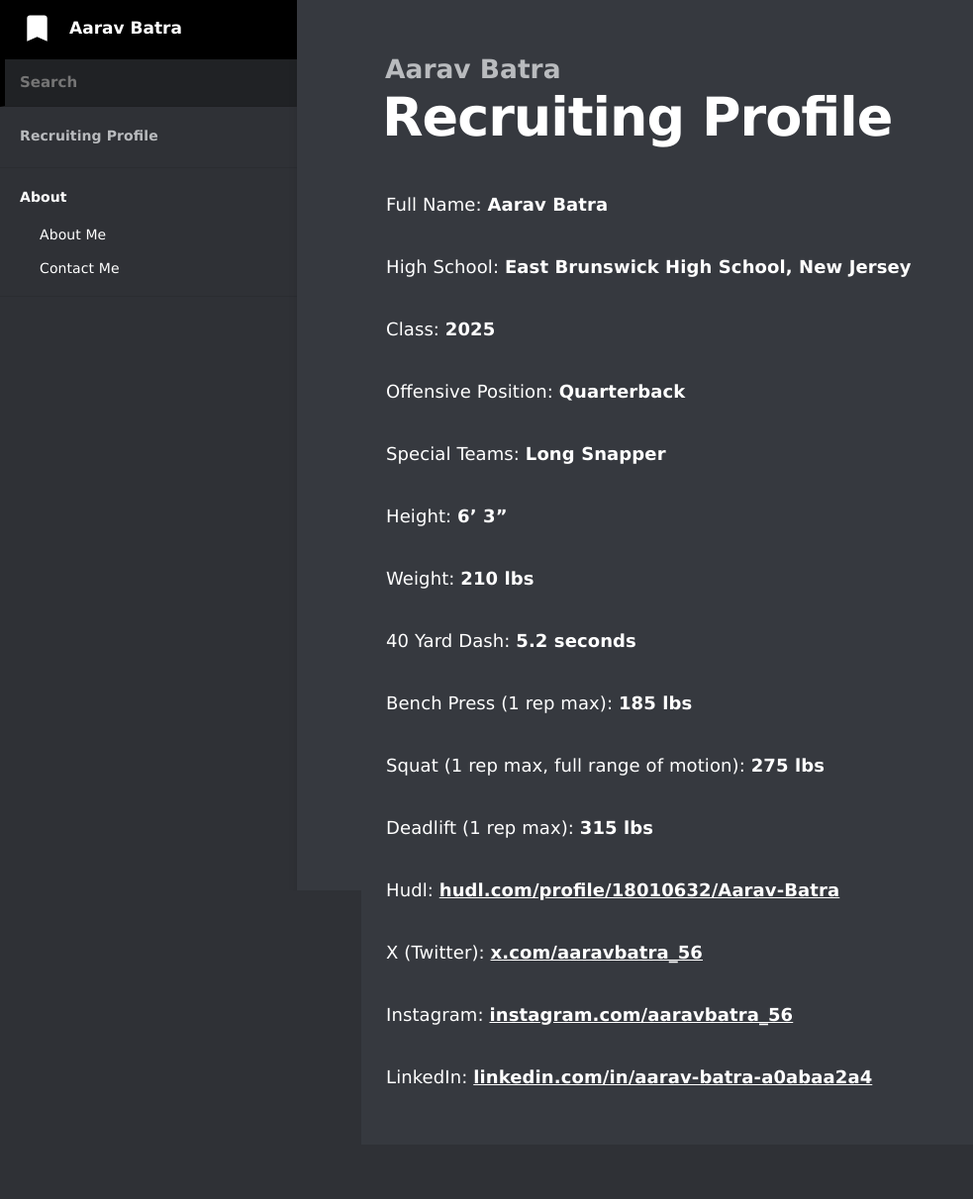
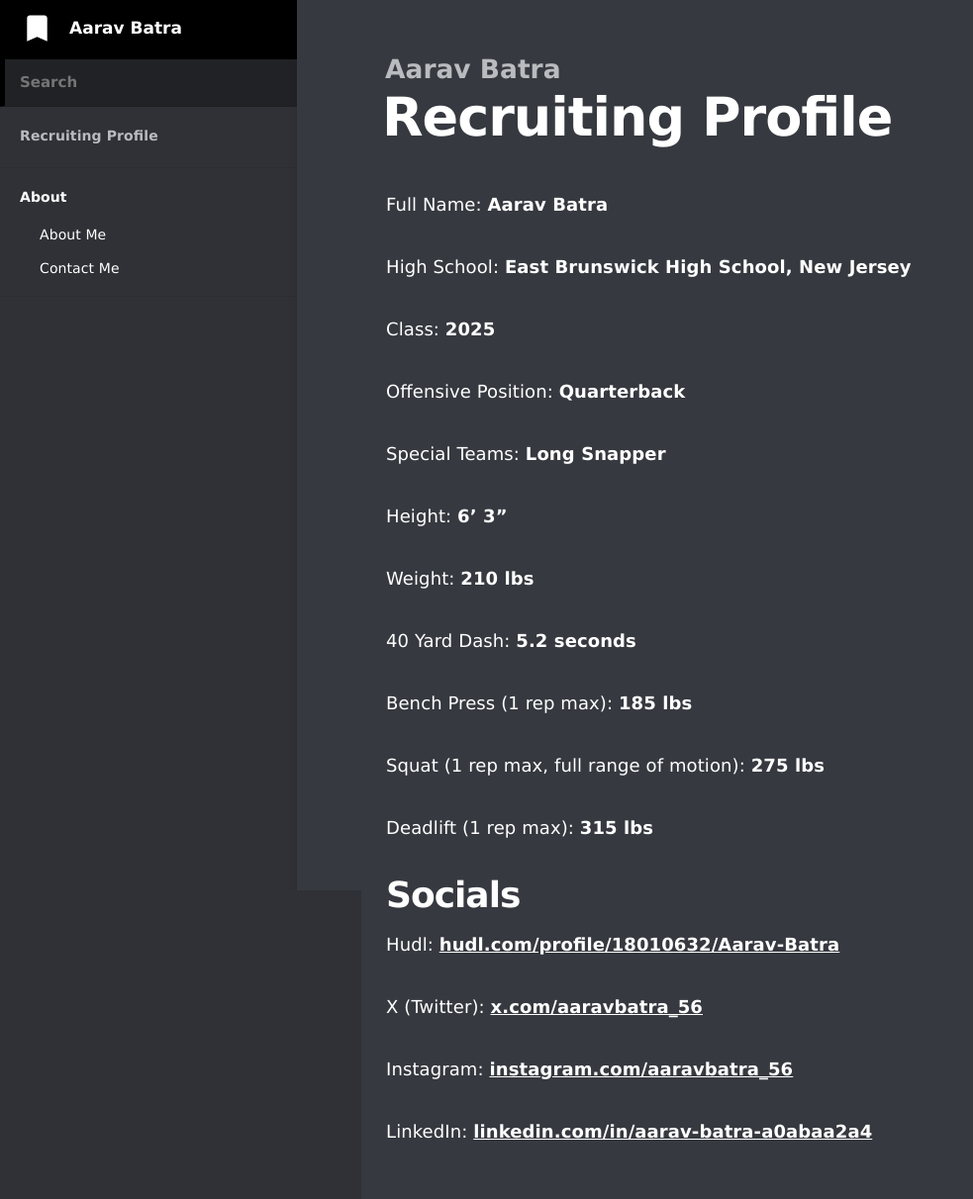
Before and after one commit to batra-aarav/recruit.aaravbatra.me, a Jekyll site: the page built from index.md, in a window 1280 px wide. Shown: the whole page at 99% size, without its empty margins (0-983 px from the left). Built offline with Jekyll 4.4.1, drawn with Linux system fonts in a browser that asks for light colours; before the commit the page ends 1157 px from its top, so only the background shows below that.

Commit message:
Update index.md

```diff
--- a/index.md
+++ b/index.md
@@ -25,6 +25,8 @@ Squat (1 rep max, full range of motion): **275 lbs**
 
 Deadlift (1 rep max): **315 lbs**
 
+## Socials
+
 Hudl: [**hudl.com/profile/18010632/Aarav-Batra**](https://www.hudl.com/profile/18010632/Aarav-Batra)
 
 <!--YouTube: **NA**-->
```
